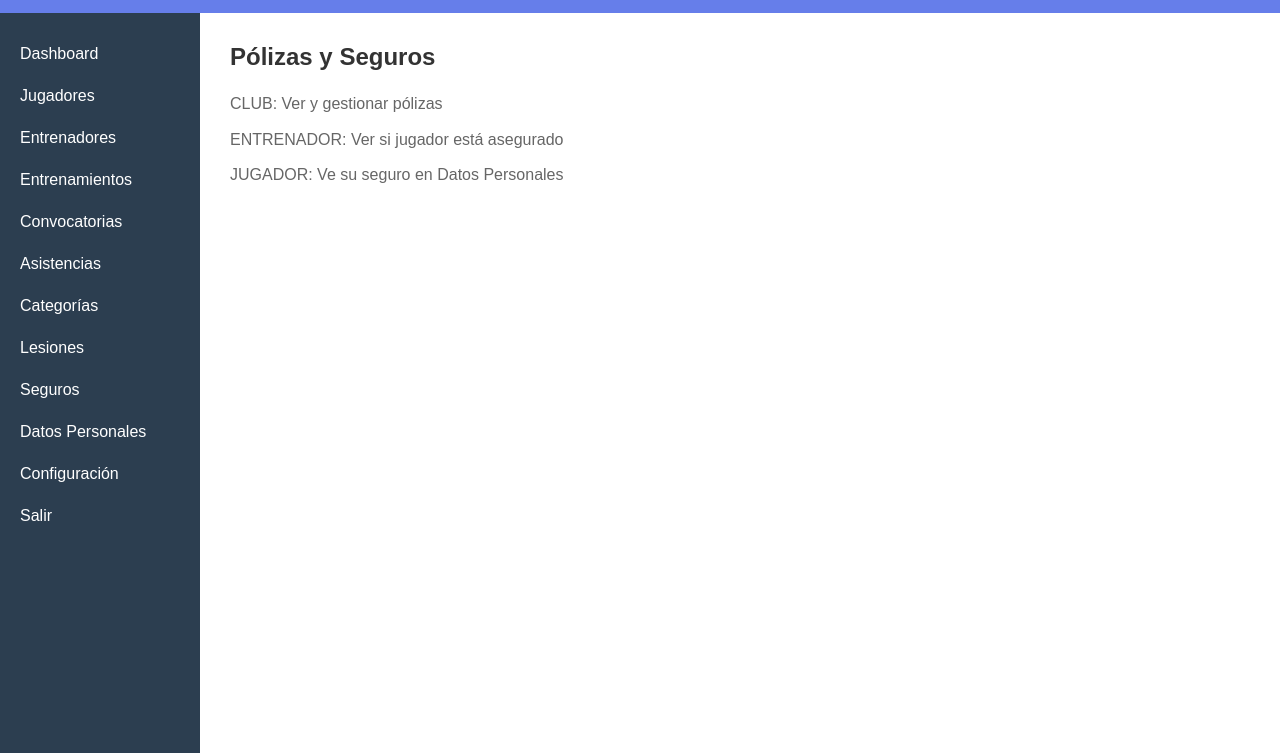
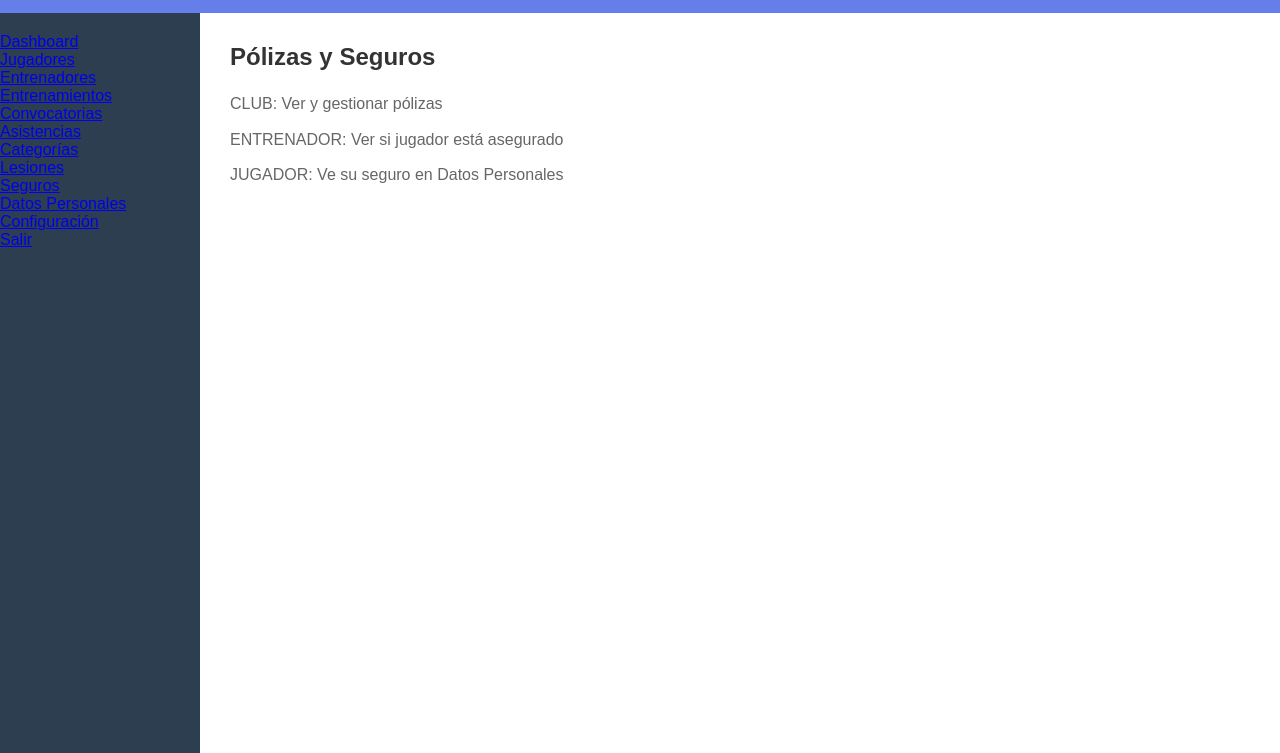
Before and after one commit to chipsentinel/ClubGest, a plain HTML site: page frontend/pages/seguros.html in a window 1280 px wide. Shown: the part 47-800 px from the top of the page. Drawn offline with Linux system fonts and the light colour scheme.

```diff
--- a/frontend/css/style.css
+++ b/frontend/css/style.css
@@ -50,12 +50,12 @@
     flex-direction: column;
 }
 
-.sidebar nav a {
+/* .sidebar nav a {
     color: white;
     text-decoration: none;
     padding: 12px 20px;
     transition: background 0.3s;
-}
+} */
 
 .sidebar nav a:hover {
     background: #34495e;
```
